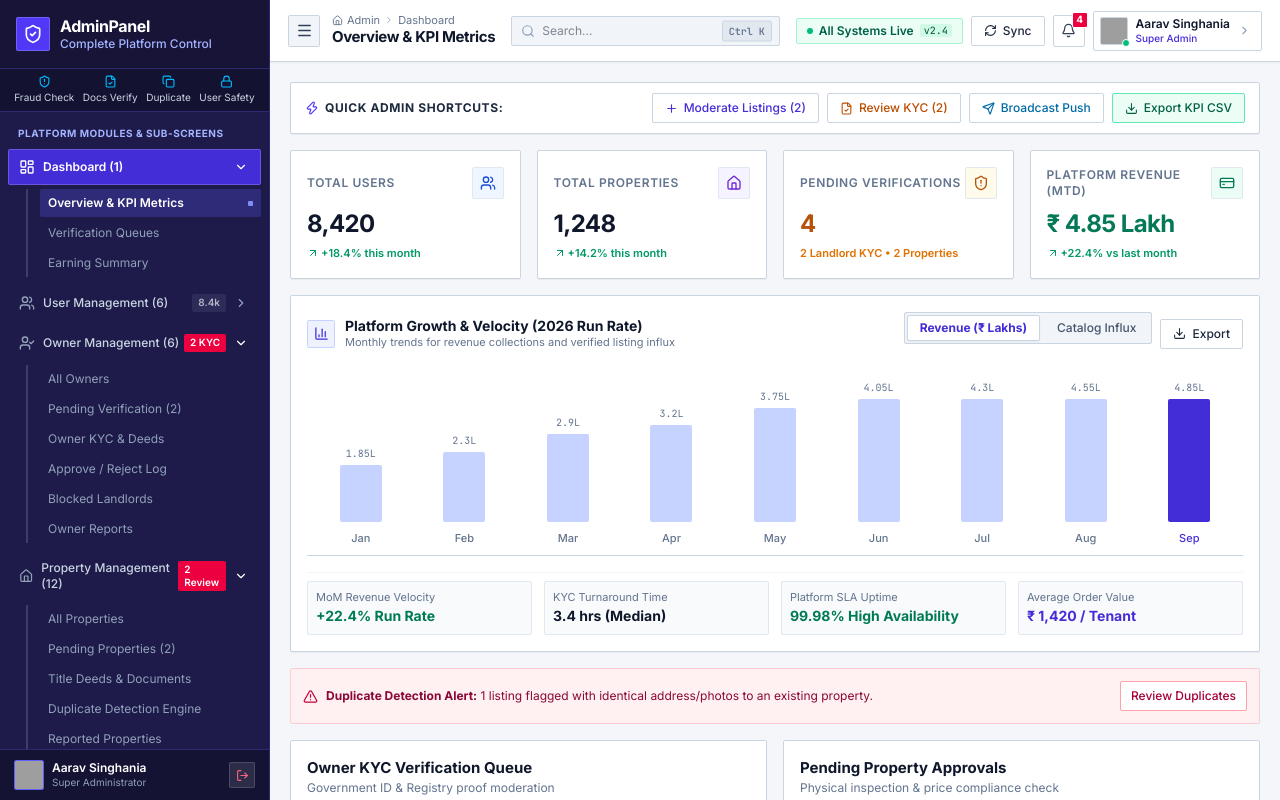
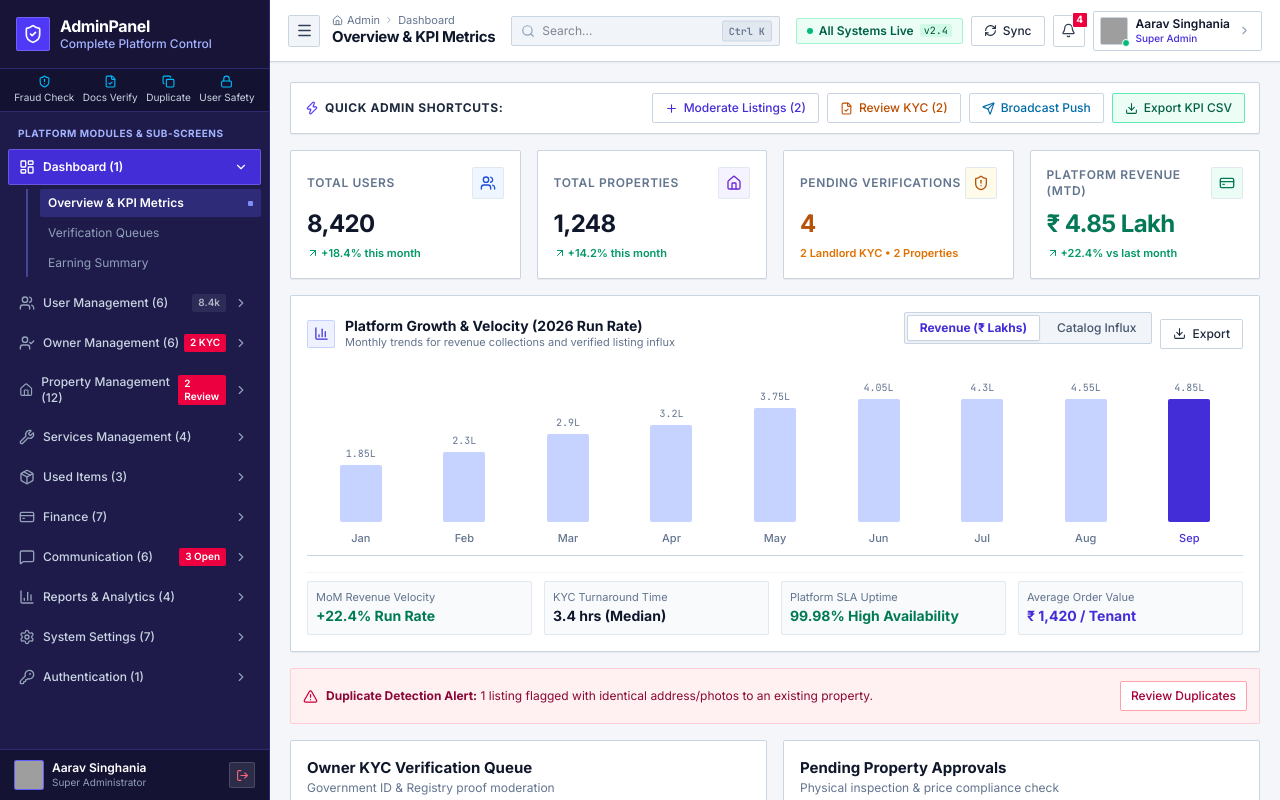
Before and after one commit to sachinkr-2003/property-hub-admin-panel, a React (Vite) app: page / in a window 1280 px wide. Shown: the top 800 px of the page. Built offline with nearby package versions, Linux system fonts and the light colour scheme; grey boxes are pictures that could not be loaded.

Commit message:
fix: sidebar accordion auto-collapse inactive submenus and smooth animation

```diff
--- a/src/App.jsx
+++ b/src/App.jsx
@@ -41,9 +41,7 @@ export default function App() {
   const [activeModule, setActiveModule] = useState('dashboard');
   const [activeSubPage, setActiveSubPage] = useState('overview');
   const [expandedModules, setExpandedModules] = useState({
-    dashboard: true,
-    properties: true,
-    owners: true
+    dashboard: true
   });
   const [isSidebarCollapsed, setIsSidebarCollapsed] = useState(false);
   const [isMobileSidebarOpen, setIsMobileSidebarOpen] = useState(false);
@@ -82,25 +80,21 @@ export default function App() {
     }
   };
 
-  // Accordion Toggle
+  // Accordion Toggle: Single accordion mode (closes other modules automatically)
   const handleToggleExpand = (moduleId) => {
     setExpandedModules(prev => {
-      const isCurrentlyExpanded = prev[moduleId] !== undefined ? prev[moduleId] : (activeModule === moduleId);
-      return {
-        ...prev,
-        [moduleId]: !isCurrentlyExpanded
-      };
+      const isCurrentlyExpanded = Boolean(prev[moduleId]);
+      return isCurrentlyExpanded ? {} : { [moduleId]: true };
     });
   };
 
-  // Router navigation
+  // Router navigation: expands the target module and collapses all other modules
   const handleNavigate = (moduleId, subPageId) => {
     setActiveModule(moduleId);
     setActiveSubPage(subPageId);
-    setExpandedModules(prev => ({
-      ...prev,
+    setExpandedModules({
       [moduleId]: true
-    }));
+    });
   };
 
   // Property Handlers
--- a/src/components/Sidebar.jsx
+++ b/src/components/Sidebar.jsx
@@ -232,7 +232,7 @@ export default function Sidebar({
         {menuConfig.map((item) => {
           const Icon = item.icon;
           const isModuleActive = activeModule === item.id;
-          const isExpanded = expandedModules[item.id] !== undefined ? expandedModules[item.id] : isModuleActive;
+          const isExpanded = Boolean(expandedModules[item.id]);
 
           return (
             <div key={item.id} style={{ display: 'flex', flexDirection: 'column' }}>
@@ -279,7 +279,7 @@ export default function Sidebar({
                       >
                         <ChevronRight
                           size={14}
-                          className={`transition-transform duration-150 text-slate-400 ${isExpanded ? 'rotate-90 text-white' : ''}`}
+                          className={`transition-transform duration-200 text-slate-400 ${isExpanded ? 'rotate-90 text-white' : ''}`}
                         />
                       </span>
                     )}
@@ -289,14 +289,14 @@ export default function Sidebar({
 
               {/* Accordion Sub-pages dropdown */}
               {!isCollapsed && isExpanded && item.subPages && item.subPages.length > 0 && (
-                <div className="flex flex-col gap-0.5 pl-3 my-1 border-l-2 border-white/15 ml-4.5">
+                <div className="flex flex-col gap-0.5 pl-3 my-1 border-l-2 border-indigo-400/40 ml-4.5 accordion-submenu">
                   {item.subPages.map((sub) => {
                     const isSubActive = isModuleActive && activeSubPage === sub.id;
                     return (
                       <button
                         type="button"
                         key={sub.id}
-                        className={`flex items-center justify-between w-full py-1.5 px-2 rounded-[2px] text-xs cursor-pointer text-left transition-colors ${isSubActive ? 'text-white bg-indigo-500/25 font-semibold' : 'text-slate-400 bg-transparent hover:text-white hover:bg-white/5'}`}
+                        className={`flex items-center justify-between w-full py-1.5 px-2 rounded-[2px] text-xs cursor-pointer text-left transition-colors duration-150 ${isSubActive ? 'text-white bg-indigo-500/25 font-semibold' : 'text-slate-400 bg-transparent hover:text-white hover:bg-white/5'}`}
                         onClick={(e) => {
                           e.stopPropagation();
                           onNavigate(item.id, sub.id);
--- a/src/index.css
+++ b/src/index.css
@@ -284,3 +284,19 @@ button.swal2-styled {
   font-size: 0.8rem !important;
   font-weight: 600 !important;
 }
+
+/* Sidebar Accordion Micro-Animation */
+@keyframes accordionSlideDown {
+  from {
+    opacity: 0;
+    transform: translateY(-4px);
+  }
+  to {
+    opacity: 1;
+    transform: translateY(0);
+  }
+}
+
+.accordion-submenu {
+  animation: accordionSlideDown 0.16s cubic-bezier(0.16, 1, 0.3, 1) forwards;
+}
```
